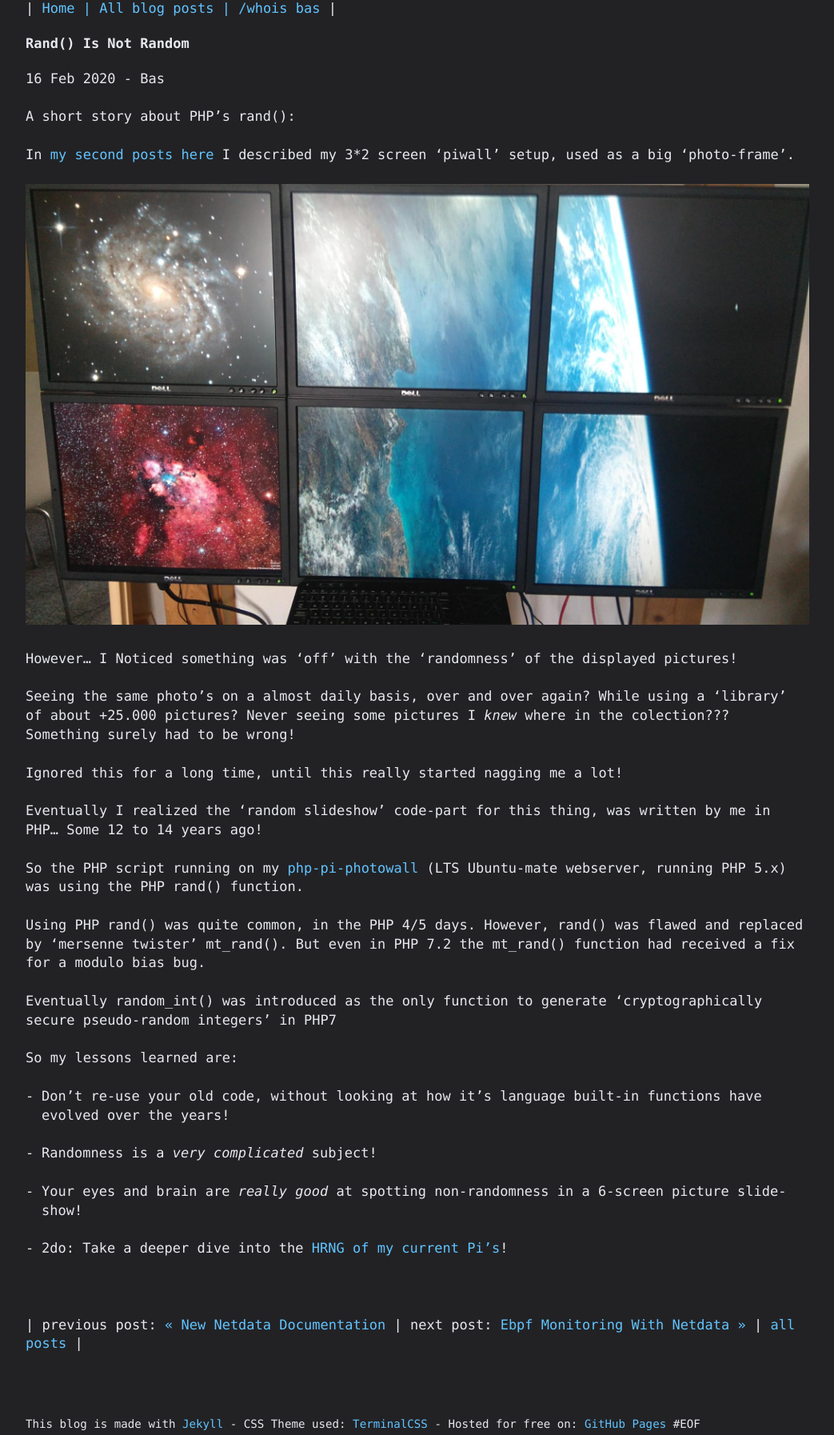
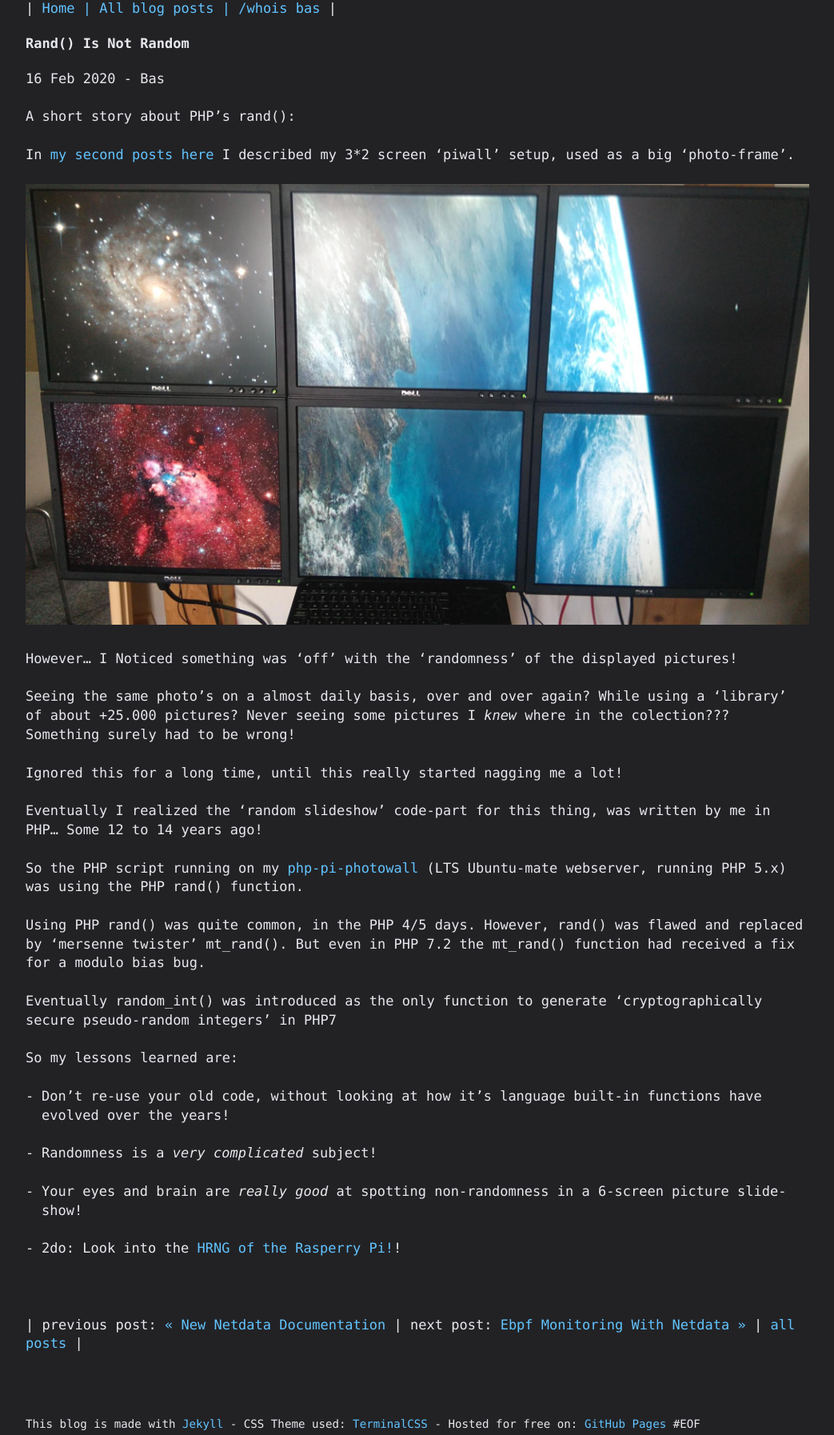
Before and after one commit to basdds/basdds.github.io, a Jekyll site: the page built from _posts/2020-02-16-rand()-is-not-random.md, in a window 1280 px wide. Shown: the whole page at 80% size, without its empty margins (118-1161 px from the left). Built offline with Jekyll 4.4.1, drawn with Linux system fonts in a browser that asks for light colours.

Commit message:
site update

```diff
--- a/_posts/2020-02-16-rand()-is-not-random.md
+++ b/_posts/2020-02-16-rand()-is-not-random.md
@@ -33,4 +33,4 @@ So my lessons learned are:
 
 * Your eyes and brain are *really good* at spotting non-randomness in a 6-screen picture slide-show!
 
-* 2do: Take a deeper dive into the [HRNG of my current Pi's](http://scruss.com/blog/2013/06/07/well-that-was-unexpected-the-raspberry-pis-hardware-random-number-generator/){:target="_blank"}!
+* 2do: Look into the [HRNG of the Rasperry Pi!](http://scruss.com/blog/2013/06/07/well-that-was-unexpected-the-raspberry-pis-hardware-random-number-generator/){:target="_blank"}!
```
